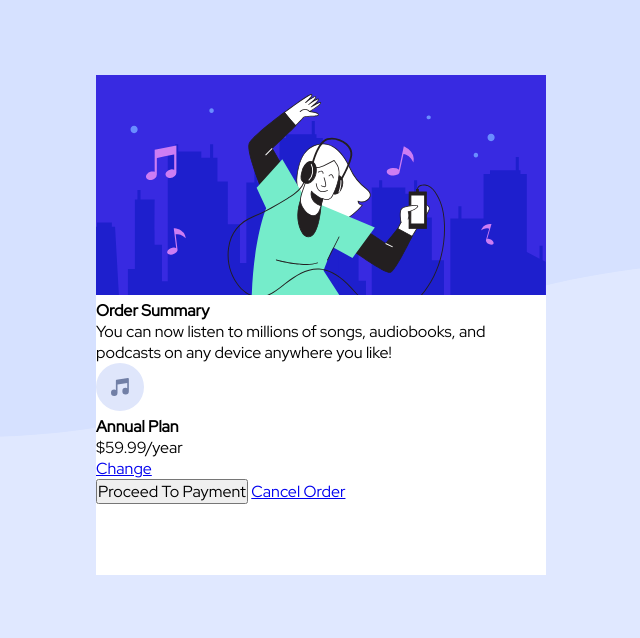
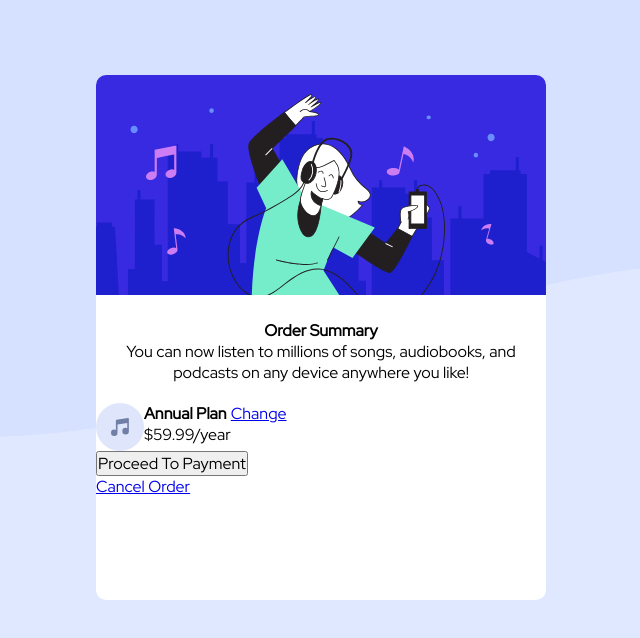
Before and after one commit to lwrocks/order-summary, a plain HTML site: page index.html in a window 1280 px wide. Shown: the whole page, without its empty margins (369-1009 px from the left). Drawn offline with Linux system fonts and the light colour scheme.

Commit message:
Brb lunch

```diff
--- a/index.html
+++ b/index.html
@@ -6,13 +6,16 @@
     <meta name="viewport" content="width=device-width, initial-scale=1.0">
     <title>Order Summary</title>
     <link rel="stylesheet" href="style.css">
+    <link rel="shortcut icon" href="./images/favicon-32x32.png" type="image/x-icon">
     <link href="https://fonts.googleapis.com/css2?family=Red+Hat+Display&display=swap" rel="stylesheet">
 </head>
 <body>
     <section class="order-summary-container">
         <img src="./images/illustration-hero.svg" alt="Order Summary Hero Image">
-        <h1>Order Summary</h1>
-        <p>You can now listen to millions of songs, audiobooks, and podcasts on any device anywhere you like!</p>
+        <div class="order-summary-text">
+            <h1>Order Summary</h1>
+            <p>You can now listen to millions of songs, audiobooks, and podcasts on any device anywhere you like!</p>
+        </div>
         <div class="annual-plan">
             <img src="./images/icon-music.svg" alt="Music Icon">
             <div class="annual-plan-text">
@@ -21,8 +24,10 @@
             </div>
             <a href="#">Change</a>
         </div>
-        <button class="payment">Proceed To Payment</button>
-        <a href="#">Cancel Order</a>
+        <div class="payment-buttons">
+            <button class="payment">Proceed To Payment</button>
+            <a href="#">Cancel Order</a>
+        </div>
     </section>
 </body>
 </html>
--- a/style.css
+++ b/style.css
@@ -15,9 +15,29 @@ body {
 
 .order-summary-container {
     width: 450px;
-    height: 500px;
+    height: 525px;
     background-color: #FFF;
     position: relative;
     top: 75px;
     left: 465px;
+    /* border: 1px solid #FFF; */
+    border-radius: 10px;
 }
+
+.order-summary-container img {
+    border-top-left-radius: 10px;
+    border-top-right-radius: 10px;
+}
+
+.order-summary-text {
+    padding: 20px;
+    text-align: center;
+}
+
+.annual-plan {
+    display: flex;
+}
+
+.payment-buttons {
+    display: inline-grid;
+}
```
